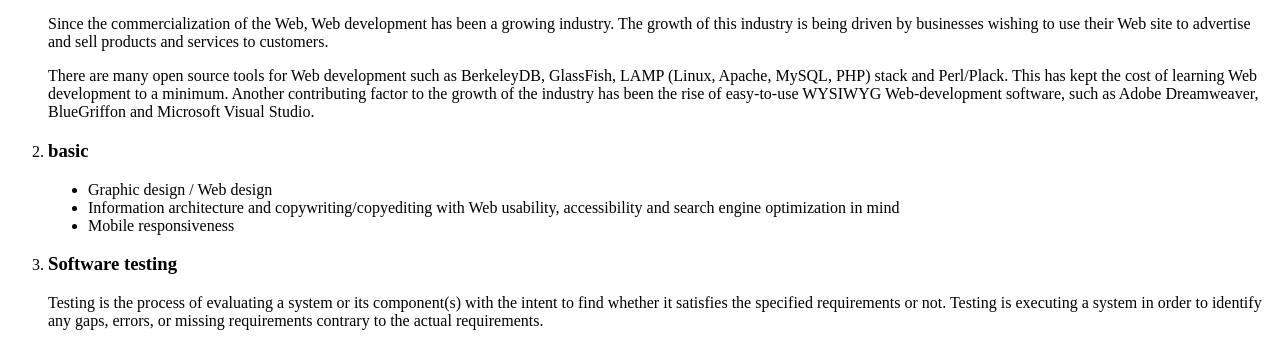
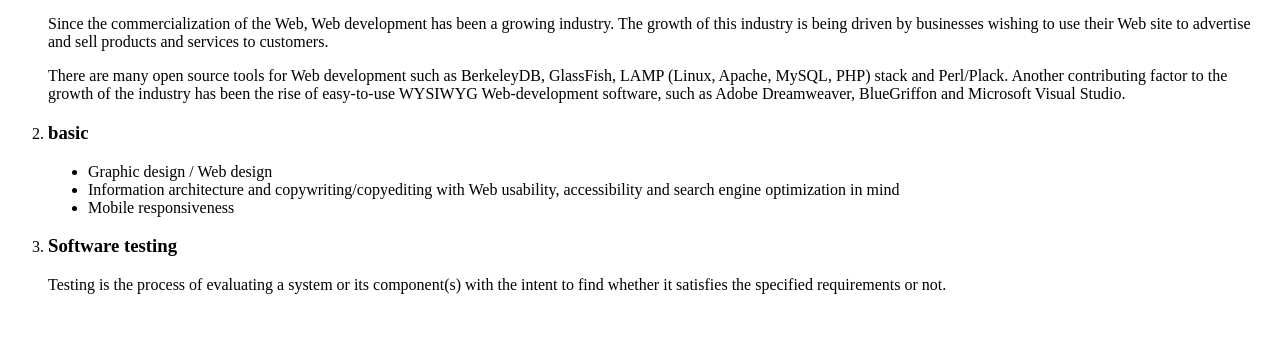
Before and after one commit to Harshitha24042/gitBasicasssignment, a plain HTML site: page index.html in a window 1280 px wide. Shown: the part 442-800 px from the top of the page. Drawn offline with Linux system fonts and the light colour scheme.

Commit message:
modified and committed

```diff
--- a/index.html
+++ b/index.html
@@ -21,7 +21,7 @@
     </a>
     	<li><h3>As an industry</h3></li>
     	<p>Since the commercialization of the Web, Web development has been a growing industry. The growth of this industry is being driven by businesses wishing to use their Web site to advertise and sell products and services to customers.</p>
-    	<p>There are many open source tools for Web development such as BerkeleyDB, GlassFish, LAMP (Linux, Apache, MySQL, PHP) stack and Perl/Plack. This has kept the cost of learning Web development to a minimum. Another contributing factor to the growth of the industry has been the rise of easy-to-use WYSIWYG Web-development software, such as Adobe Dreamweaver, BlueGriffon and Microsoft Visual Studio. </p>
+    	<p>There are many open source tools for Web development such as BerkeleyDB, GlassFish, LAMP (Linux, Apache, MySQL, PHP) stack and Perl/Plack. Another contributing factor to the growth of the industry has been the rise of easy-to-use WYSIWYG Web-development software, such as Adobe Dreamweaver, BlueGriffon and Microsoft Visual Studio. </p>
     	<li><h3>basic</h3></li>
     	<ul type="disc">
     	<li>Graphic design / Web design</li>
@@ -31,7 +31,7 @@
 
 
     	<li><h3>Software testing</h3></li>
-    	<p>Testing is the process of evaluating a system or its component(s) with the intent to find whether it satisfies the specified requirements or not. Testing is executing a system in order to identify any gaps, errors, or missing requirements contrary to the actual requirements. </p>
+    	<p>Testing is the process of evaluating a system or its component(s) with the intent to find whether it satisfies the specified requirements or not. </p>
     </ol>
 
 
```
Also changed, not shown: info1.txt (added), 3 other files.
